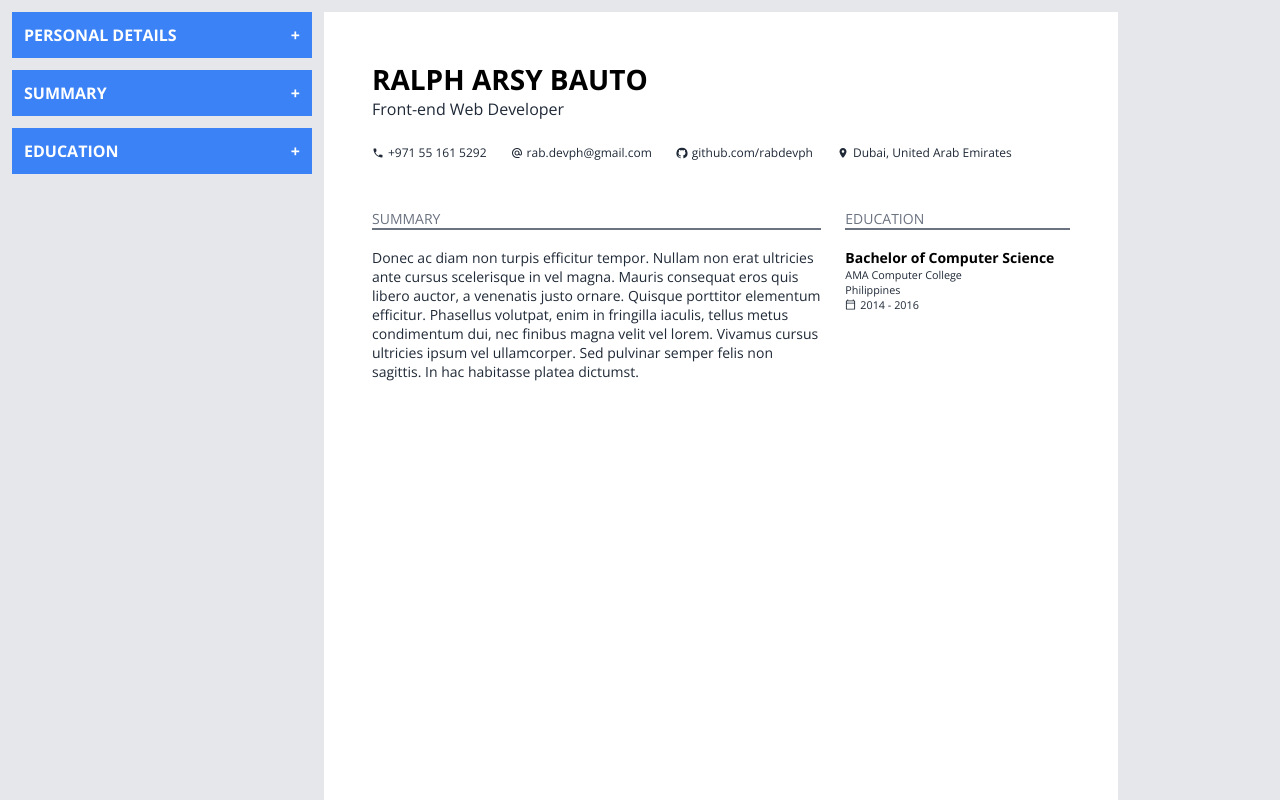
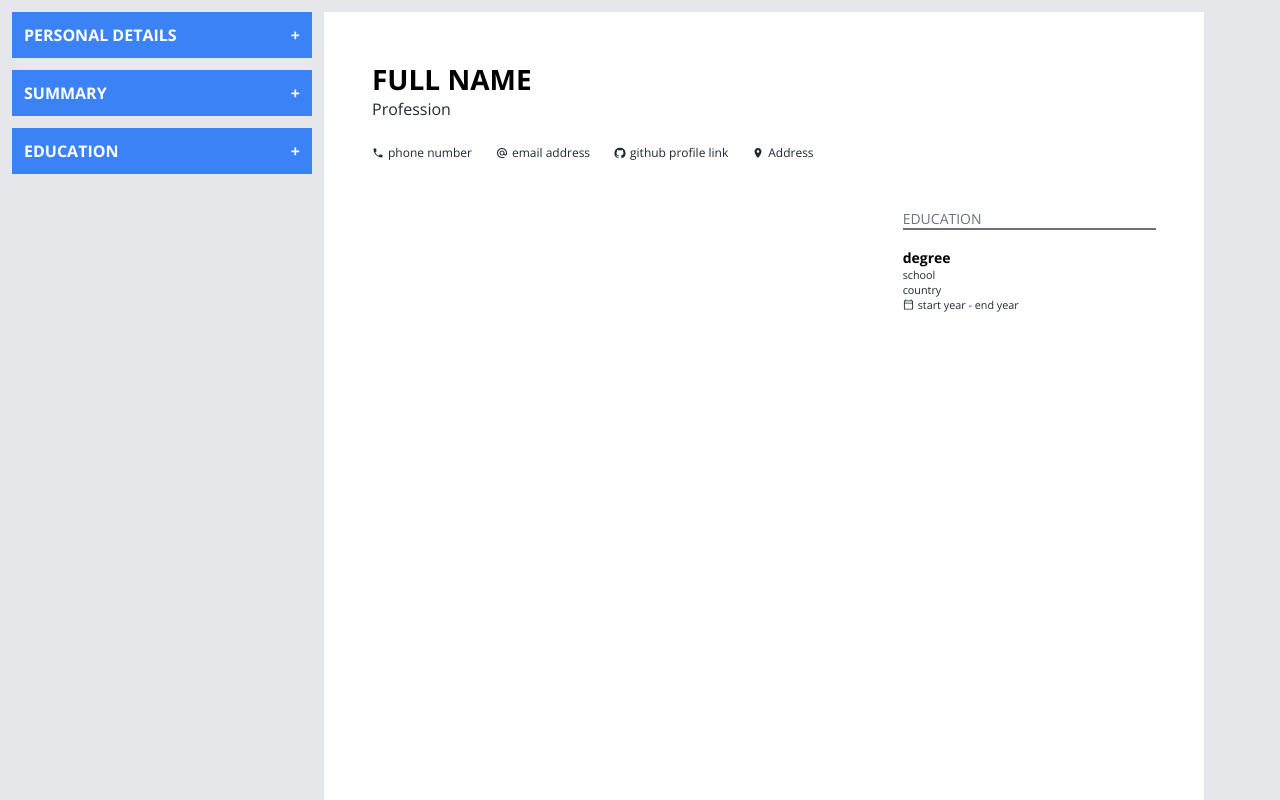
Before and after one commit to rabdevph/react-cv-builder, a React app: page / in a window 1280 px wide. Shown: the top 800 px of the page. Built offline with nearby package versions, Linux system fonts and the light colour scheme; the HTML template or start-up script is replaced by a standard one.

Commit message:
Add toggle visibility feature for summary

```diff
--- a/src/App.css
+++ b/src/App.css
@@ -15,7 +15,6 @@
 .cv-wrapper {
   background-color: #ffffff;
   min-height: 297mm;
-  max-width: 794px;
   padding: 48px;
 }
 
--- a/src/App.jsx
+++ b/src/App.jsx
@@ -16,6 +16,8 @@ function App() {
   const [summaryContent, setSummaryContent] = useState(summary);
   const [educationDetails, setEducationDetails] = useState(education);
 
+  const [isSummaryVisible, setIsSummaryVisible] = useState(true);
+
   const handleInputChange = (e, setFunction) => {
     const property = e.target.id;
     setFunction((prevState) => {
@@ -30,7 +32,12 @@ function App() {
     <div className="app">
       <div className="cv-forms">
         <PersonalDetailsForm setPersonalDetails={setPersonalDetails} />
-        <SummaryForm setSummaryContent={setSummaryContent} />
+        <SummaryForm
+          summaryContent={summaryContent}
+          setSummaryContent={setSummaryContent}
+          isSummaryVisible={isSummaryVisible}
+          setIsSummaryVisible={setIsSummaryVisible}
+        />
         <EducationForm setEducationDetails={setEducationDetails} />
       </div>
       <div className="cv-wrapper">
@@ -38,7 +45,7 @@ function App() {
           <PersonalDetails personalDetails={personalDetails} />
           <div className="general-info">
             <div className="primary-info">
-              <Summary summaryContent={summaryContent} />
+              {summaryContent && isSummaryVisible && <Summary summaryContent={summaryContent} />}
             </div>
             <div className="secondary-info">
               <Education educationDetails={educationDetails} />
--- a/src/data/data.js
+++ b/src/data/data.js
@@ -1,21 +1,18 @@
 export const personal = {
-  name: 'ralph arsy bauto',
-  profession: 'front-end web developer',
-  phone: '+971 55 161 5292',
-  email: 'rab.devph@gmail.com',
-  github: 'github.com/rabdevph',
-  address: 'dubai, united arab emirates',
+  name: 'full name',
+  profession: 'profession',
+  phone: 'phone number',
+  email: 'email address',
+  github: 'github profile link',
+  address: 'address',
 };
 
-export const summary = {
-  content:
-    'Donec ac diam non turpis efficitur tempor. Nullam non erat ultricies ante cursus scelerisque in vel magna. Mauris consequat eros quis libero auctor, a venenatis justo ornare. Quisque porttitor elementum efficitur. Phasellus volutpat, enim in fringilla iaculis, tellus metus condimentum dui, nec finibus magna velit vel lorem. Vivamus cursus ultricies ipsum vel ullamcorper. Sed pulvinar semper felis non sagittis. In hac habitasse platea dictumst.',
-};
+export const summary = '';
 
 export const education = {
-  degree: 'Bachelor of Computer Science',
-  school: 'AMA Computer College',
-  country: 'Philippines',
-  'start-year': '2014',
-  'end-year': '2016',
+  degree: 'degree',
+  school: 'school',
+  country: 'country',
+  'start-year': 'start year',
+  'end-year': 'end year',
 };
--- a/src/sections/Summary.jsx
+++ b/src/sections/Summary.jsx
@@ -1,15 +1,13 @@
 import React from 'react';
 
 export const Summary = ({ summaryContent }) => {
-  const { content } = summaryContent;
-
   return (
     <div className="summary">
       <div className="heading">
         <p className="header">SUMMARY</p>
         <div className="horizontal-line"></div>
       </div>
-      <p className="summary-content">{content}</p>
+      <p className="summary-content">{summaryContent}</p>
     </div>
   );
 };
--- a/src/sections/SummaryForm.jsx
+++ b/src/sections/SummaryForm.jsx
@@ -2,28 +2,31 @@ import { useState } from 'react';
 
 import { TextArea } from '../components/TextArea.jsx';
 
+import VisibilityIcon from '@mui/icons-material/Visibility';
+import VisibilityOffIcon from '@mui/icons-material/VisibilityOff';
+
 import '../styles/forms.css';
 
-export const SummaryForm = ({ setSummaryContent }) => {
+export const SummaryForm = ({ summaryContent, setSummaryContent, isSummaryVisible, setIsSummaryVisible }) => {
   const [collapsed, setCollapsed] = useState(false);
-  const [formValue, setFormValue] = useState({
-    content: '',
-  });
+  const [formValue, setFormValue] = useState('');
 
   const toggleCollapse = () => {
     setCollapsed((prevState) => !prevState);
   };
 
   const handleInputChange = (e) => {
-    setFormValue({
-      content: e.target.value,
-    });
+    setFormValue(e.target.value);
   };
 
   const handleFormSubmit = (e) => {
     e.preventDefault();
-    // update summary object -> [data.js]
+    // update summary -> [data.js]
     setSummaryContent(formValue);
+  };
+
+  const toggleSummaryVisibility = () => {
+    setIsSummaryVisible((prevState) => !prevState);
   };
 
   return (
@@ -33,7 +36,35 @@ export const SummaryForm = ({ setSummaryContent }) => {
       </button>
       <form className={`form ${collapsed ? 'collapsed' : ''}`} onSubmit={handleFormSubmit}>
         <TextArea id="content" label="Summary" collapsed={collapsed} handleInputChange={handleInputChange} />
-        <input type="submit" className="update-button" id="update-btn" value="UPDATE" />
+        <div className="controls">
+          {summaryContent && (
+            <button type="button" className="visibility-button" onClick={toggleSummaryVisibility}>
+              {isSummaryVisible && (
+                <VisibilityOffIcon
+                  sx={{
+                    fontSize: 18,
+                    color: '#3b82f6',
+                    '&:hover': { color: '#2563eb' },
+                    '&:active': { color: '#3b82f6' },
+                  }}
+                />
+              )}
+
+              {!isSummaryVisible && (
+                <VisibilityIcon
+                  sx={{
+                    fontSize: 18,
+                    color: '#3b82f6',
+                    '&:hover': { color: '#2563eb' },
+                    '&:active': { color: '#3b82f6' },
+                  }}
+                />
+              )}
+            </button>
+          )}
+
+          <input type="submit" className="update-button" id="update-btn" value="UPDATE" />
+        </div>
       </form>
     </div>
   );
--- a/src/styles/cv.css
+++ b/src/styles/cv.css
@@ -26,6 +26,16 @@
   justify-content: center;
   align-items: center;
   gap: 4px;
+}
+
+.primary-info {
+  /* max-width: 500px; */
+  width: 500px;
+}
+
+.secondary-info {
+  /* max-width: 260px; */
+  width: 260px;
 }
 
 .summary,
--- a/src/styles/forms.css
+++ b/src/styles/forms.css
@@ -81,14 +81,28 @@
   border: 2px solid #60a5fa;
 }
 
+.controls {
+  display: flex;
+  align-items: center;
+  width: 100%;
+}
+
+.visibility-button {
+  background-color: transparent;
+  cursor: pointer;
+  display: flex;
+  align-items: center;
+  border: none;
+}
+
 .update-button {
-  align-self: flex-end;
   background-color: #3b82f6;
   border: none;
   color: #ffffff;
   cursor: pointer;
   font-size: 0.675rem;
   font-weight: bold;
+  margin-left: auto;
   width: max-content;
   padding: 8px;
 }
```
